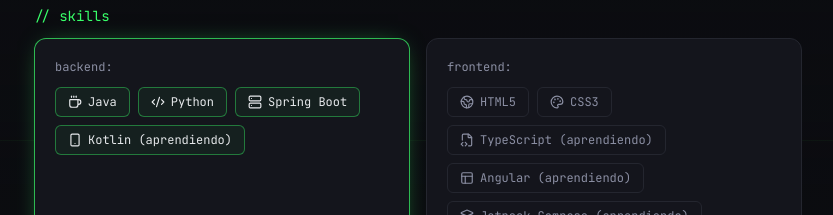
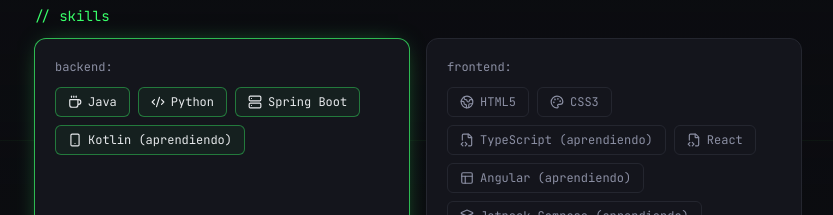
Before and after one commit to JhonyAlexanderPerea/portfolio, a React (Vite) app: page / in a window 1280 px wide. Shown: the part 1460-1675 px from the top of the page, without its empty margins (222-1055 px from the left). Built offline with nearby package versions, Linux system fonts and the light colour scheme; no server answers.

Commit message:
fix: add React to frontend skill items in profile

```diff
--- a/src/components/Skills.jsx
+++ b/src/components/Skills.jsx
@@ -39,6 +39,7 @@
   "Kotlin (aprendiendo)": Smartphone,
   HTML5: Globe2,
   CSS3: Palette,
+  React: FileCode2,
   "TypeScript (aprendiendo)": FileCode2,
   "Angular (aprendiendo)": Layout,
   "Jetpack Compose (aprendiendo)": Layers,
--- a/src/data/profile.js
+++ b/src/data/profile.js
@@ -24,7 +24,7 @@
   },
   {
     label: "frontend",
-    items: ["HTML5", "CSS3", "TypeScript (aprendiendo)", "Angular (aprendiendo)","Jetpack Compose (aprendiendo)", "Material 3 Design (aprendiendo)"],
+    items: ["HTML5", "CSS3", "TypeScript (aprendiendo)","React", "Angular (aprendiendo)","Jetpack Compose (aprendiendo)", "Material 3 Design (aprendiendo)"],
   },
   {
     label: "datos_e_infra",
```
